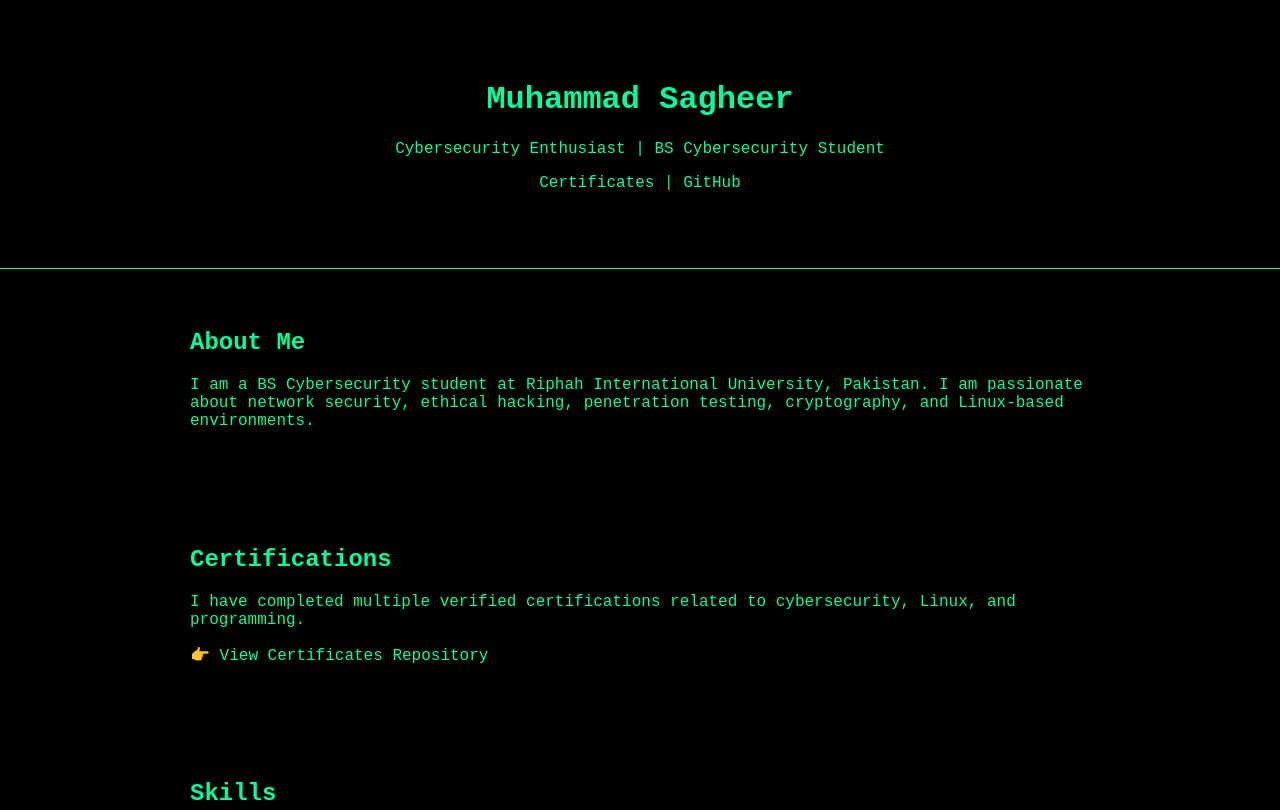
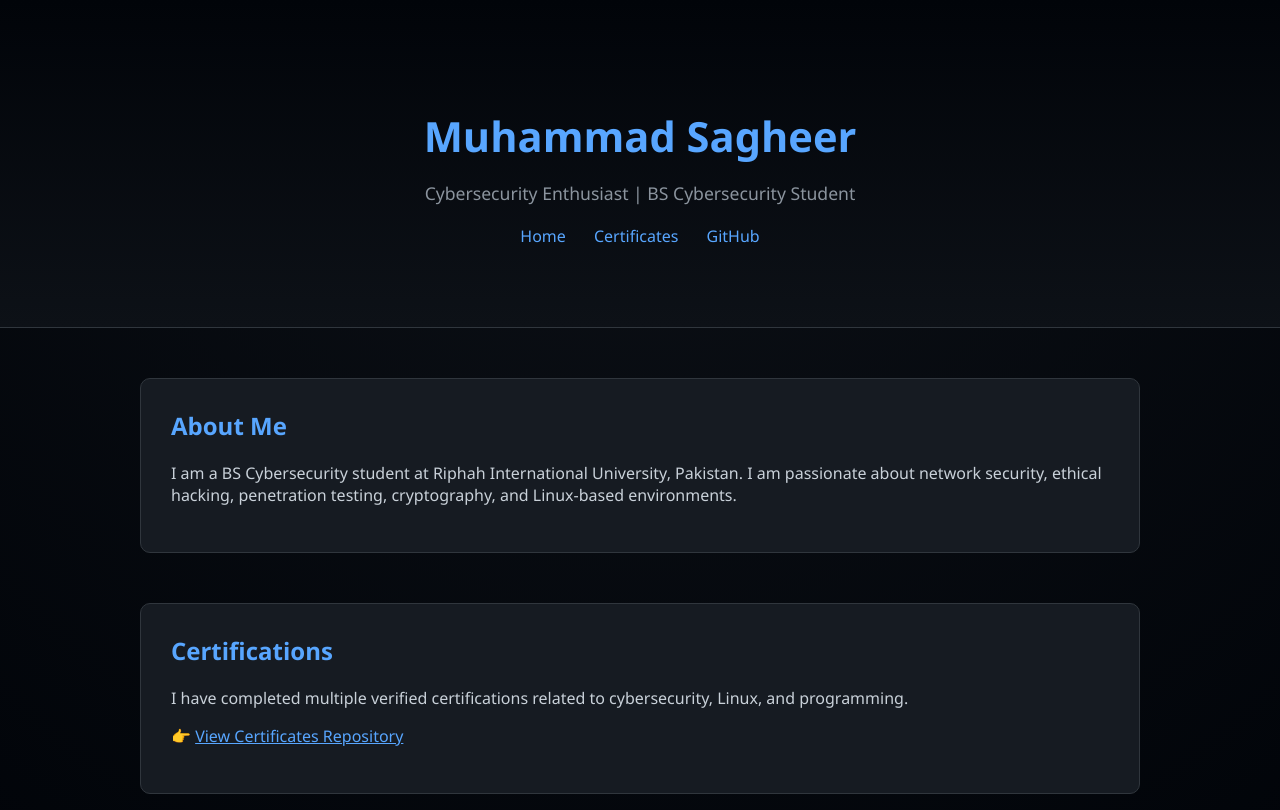
Before and after one commit to mughal1586/mughal1586.github.io, a plain HTML site: page index.html in a window 1280 px wide. Shown: the top 810 px of the page. Drawn offline with Linux system fonts and the light colour scheme.

Commit message:
Improve background and card-based layout

```diff
--- a/index.html
+++ b/index.html
@@ -5,31 +5,80 @@
   <title>Muhammad Sagheer | Cybersecurity</title>
   <meta name="viewport" content="width=device-width, initial-scale=1.0">
   <style>
+  :root {
+    --bg-main: #0d1117;
+    --bg-card: #161b22;
+    --accent: #58a6ff;
+    --text-main: #c9d1d9;
+    --border: #30363d;
+  }
+
   body {
-    background: #000000;
-    color: #00ff9c;
-    font-family: "Courier New", monospace;
     margin: 0;
+    font-family: "Segoe UI", Arial, sans-serif;
+    background: radial-gradient(circle at top, #0d1117 0%, #010409 70%);
+    color: var(--text-main);
   }
+
   header {
-    padding: 60px 20px;
     text-align: center;
-    border-bottom: 1px solid #00ff9c;
+    padding: 80px 20px;
+    background: linear-gradient(180deg, #010409, #0d1117);
+    border-bottom: 1px solid var(--border);
   }
-  h1 {
-    color: #00ff9c;
+
+  header h1 {
+    color: var(--accent);
+    font-size: 2.6rem;
+    margin-bottom: 10px;
   }
+
+  header p {
+    font-size: 1.1rem;
+    color: #8b949e;
+  }
+
+  nav {
+    margin-top: 20px;
+  }
+
+  nav a {
+    color: var(--accent);
+    margin: 0 12px;
+    text-decoration: none;
+    font-weight: 500;
+  }
+
+  nav a:hover {
+    text-decoration: underline;
+  }
+
   section {
-    max-width: 900px;
-    margin: auto;
-    padding: 40px 20px;
+    max-width: 1000px;
+    margin: 50px auto;
+    padding: 0 20px;
   }
+
+  .card {
+    background: var(--bg-card);
+    border: 1px solid var(--border);
+    border-radius: 10px;
+    padding: 30px;
+    margin-bottom: 30px;
+  }
+
+  h2 {
+    color: var(--accent);
+    margin-top: 0;
+  }
+
+  ul {
+    line-height: 1.8;
+    padding-left: 20px;
+  }
+
   a {
-    color: #00ffaa;
-    text-decoration: none;
-  }
-  a:hover {
-    text-decoration: underline;
+    color: var(--accent);
   }
 </style>
 
@@ -39,23 +88,27 @@
 <header>
   <h1>Muhammad Sagheer</h1>
   <p>Cybersecurity Enthusiast | BS Cybersecurity Student</p>
-  <p>
-    <a href="certificates.html">Certificates</a> |
-    <a href="https://github.com/mughal1586">GitHub</a>
-  </p>
+  <nav>
+  <a href="index.html">Home</a>
+  <a href="certificates.html">Certificates</a>
+  <a href="https://github.com/mughal1586">GitHub</a>
+</nav>
 
 </header>
 
 <section>
+ <div class="card">
   <h2>About Me</h2>
   <p>
     I am a BS Cybersecurity student at Riphah International University, Pakistan.
     I am passionate about network security, ethical hacking, penetration testing,
     cryptography, and Linux-based environments.
   </p>
+ </div>
 </section>
 
 <section>
+ <div class="card">
   <h2>Certifications</h2>
   <p>
     I have completed multiple verified certifications related to cybersecurity,
@@ -64,9 +117,11 @@
   <p>
     👉 <a href="https://github.com/mughal1586/certificates">View Certificates Repository</a>
   </p>
+ </div>
 </section>
 
 <section>
+ <div class="card">
   <h2>Skills</h2>
   <ul>
     <li>Cybersecurity Fundamentals</li>
@@ -75,15 +130,18 @@
     <li>C++ Programming</li>
     <li>Networking Basics</li>
   </ul>
+ </div>
 </section>
 
 <section>
+ <div class="card">
   <h2>Contact</h2>
   <p>
     📧 <a href="mailto:sagheerkabeer251@gmail.com">Email</a><br>
     💼 <a href="https://www.linkedin.com/in/muhammad-sagheer-57845a343">LinkedIn</a><br>
     💻 <a href="https://github.com/mughal1586">GitHub</a>
   </p>
+ </div>
 </section>
 
 </body>
```
Also changed, not shown: certificates.html (+74 -11 lines).
